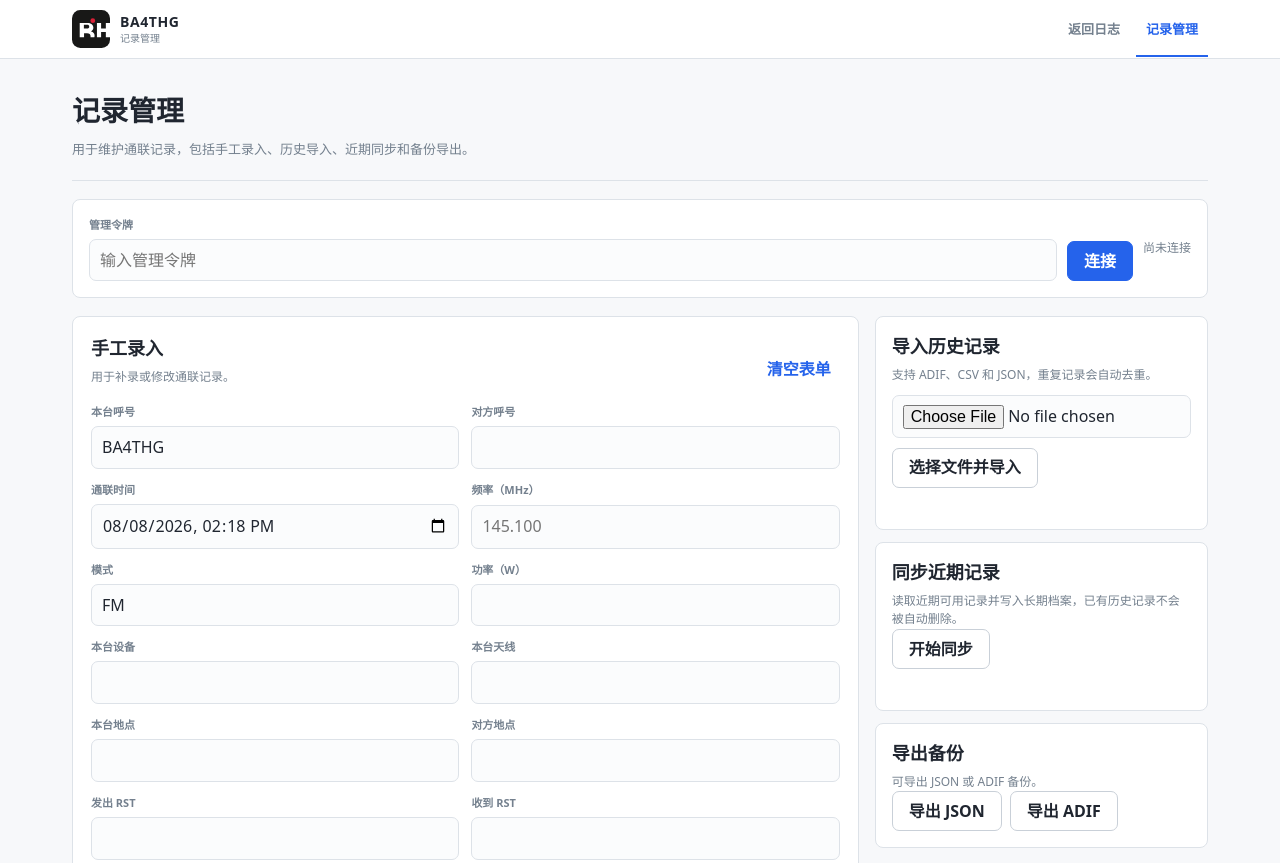
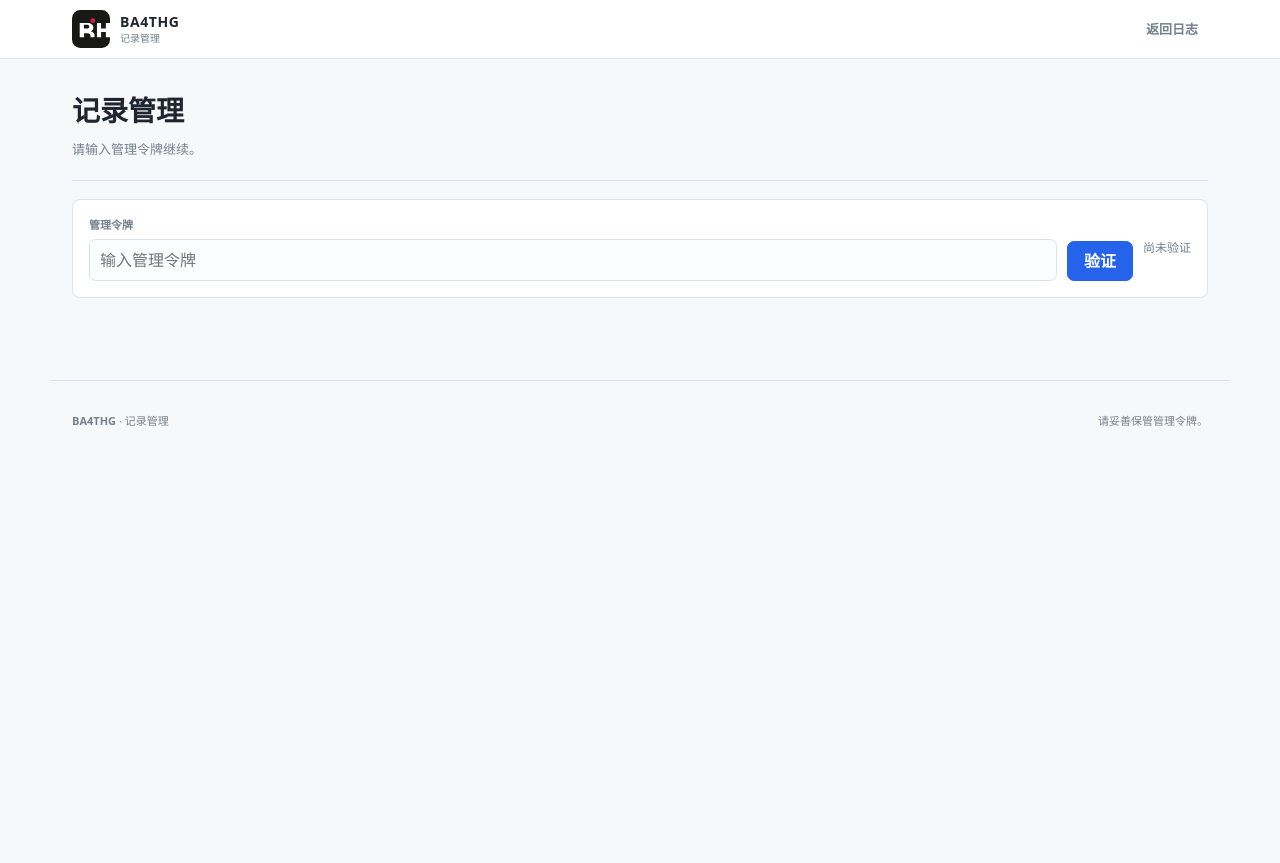
Before and after one commit to HX-Wrdzgzs/BA4THG-QSO, a plain HTML site: page admin.html in a window 1280 px wide. Shown: the top 863 px of the page. After the commit the page ends 800 px from the top, so only its background shows below. Drawn offline with Linux system fonts and the light colour scheme.

Commit message:
仅在验证后显示管理功能

```diff
--- a/admin.html
+++ b/admin.html
@@ -8,7 +8,7 @@
   <title>BA4THG · 记录管理</title>
   <link rel="icon" type="image/svg+xml" href="./assets/ba4thg-mark.svg">
   <link rel="stylesheet" href="./styles.css?v=20260808-7">
-  <script src="./admin.js?v=20260808-7" defer></script>
+  <script src="./admin.js?v=20260808-8" defer></script>
 </head>
 <body class="admin-page">
 <header class="site-header">
@@ -17,17 +17,14 @@
       <img src="./assets/ba4thg-mark.svg" alt="">
       <span><strong>BA4THG</strong><small>记录管理</small></span>
     </a>
-    <nav aria-label="主导航">
-      <a href="./">返回日志</a>
-      <a class="current" href="./admin.html">记录管理</a>
-    </nav>
+    <nav aria-label="主导航"><a href="./">返回日志</a></nav>
   </div>
 </header>
 
 <main>
   <section class="page-heading">
     <h1>记录管理</h1>
-    <p>用于维护通联记录，包括手工录入、历史导入、近期同步和备份导出。</p>
+    <p>请输入管理令牌继续。</p>
   </section>
 
   <section class="auth panel" aria-label="管理认证">
@@ -35,10 +32,11 @@
       <span>管理令牌</span>
       <input type="password" data-token autocomplete="off" placeholder="输入管理令牌">
     </label>
-    <button class="primary" type="button" data-connect>连接</button>
-    <span data-connection>尚未连接</span>
+    <button class="primary" type="button" data-connect>验证</button>
+    <span data-connection>尚未验证</span>
   </section>
 
+  <div data-admin-content hidden>
     <div class="admin-grid">
       <section class="panel">
         <div class="panel-heading">
@@ -109,6 +107,7 @@
       <div class="notice error" data-admin-error hidden></div>
       <div class="qso-list" data-admin-list></div>
     </section>
+  </div>
 </main>
 
 <footer>
```
Lines whose indentation alone changed are shown as unchanged.
